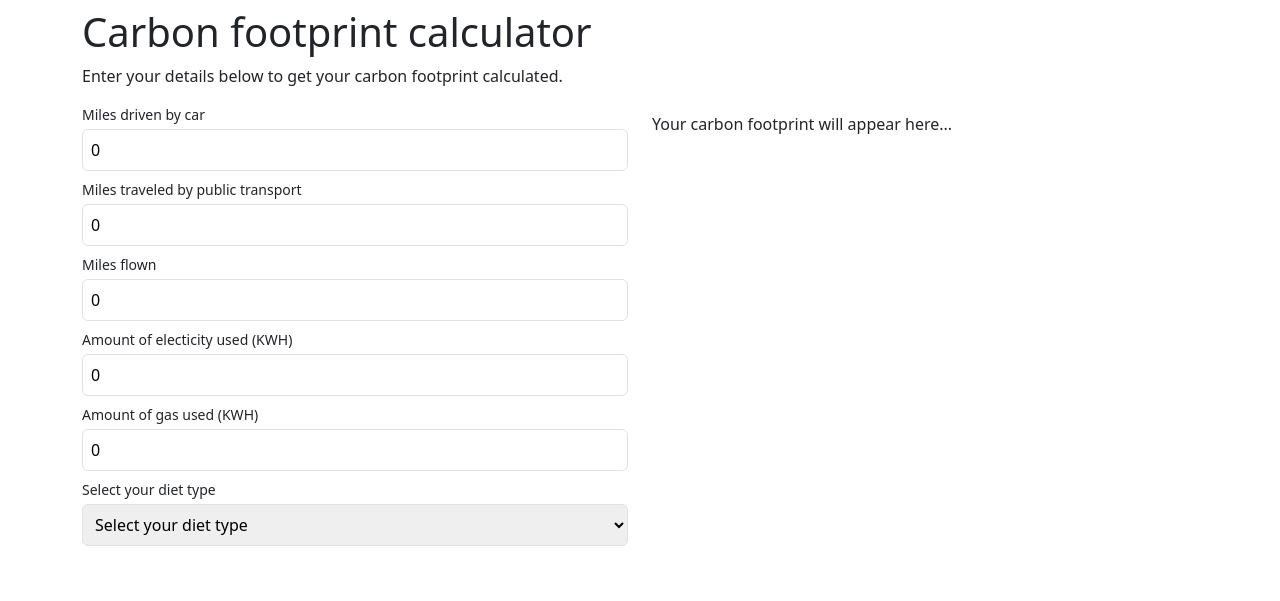
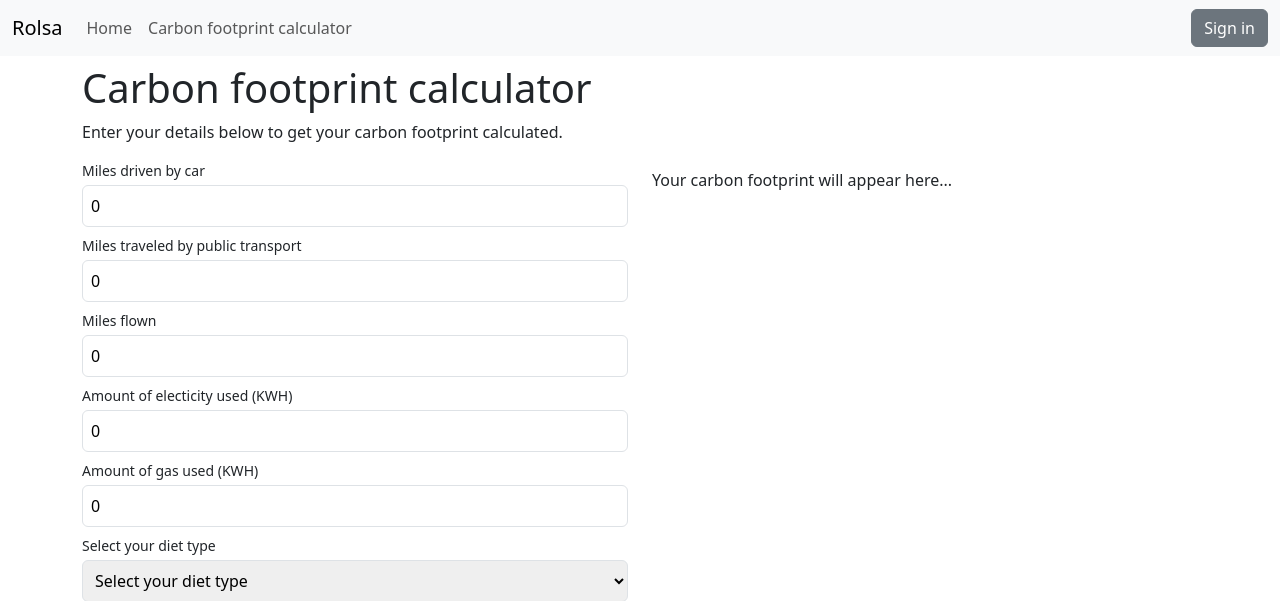
Before and after one commit to PetarPetrushevCollegeWork/DjangoRoslaProject, a Django app: page /carbon-footprint-calculator/ in a window 1280 px wide. Shown: the top 601 px of the page. Run offline with Django 5.2, Linux system fonts and the light colour scheme; some libraries are stand-ins or nearby versions.

Commit message:
Added basic header

```diff
--- a/rolsa/website/templates/components/base.html
+++ b/rolsa/website/templates/components/base.html
@@ -8,6 +8,7 @@
     {% bootstrap_css %}
   </head>
   <body>
+    {% include 'components/header.html' %}
     <div class="container container-fluid my-2">
       {% block content %} {% endblock %}
     </div>
--- /dev/null
+++ b/rolsa/website/templates/components/header.html
@@ -0,0 +1,40 @@
+<nav class="navbar navbar-expand-lg navbar-light bg-light">
+  <div class="container-fluid">
+    <a class="navbar-brand" href="{% url '' %}">Rolsa</a>
+    <button
+      class="navbar-toggler"
+      type="button"
+      data-bs-toggle="collapse"
+      data-bs-target="#navbarSupportedContent"
+      aria-controls="navbarSupportedContent"
+      aria-expanded="false"
+      aria-label="Toggle navigation"
+    >
+      <span class="navbar-toggler-icon"></span>
+    </button>
+    <div class="collapse navbar-collapse" id="navbarSupportedContent">
+      <ul class="navbar-nav me-auto mb-2 mb-lg-0">
+        <li class="nav-item">
+          <a class="nav-link" href="{% url '' %}">Home</a>
+        </li>
+        <li class="nav-item">
+          <a class="nav-link" href="{% url 'carbonFootprintCalculator' %}"
+            >Carbon footprint calculator</a
+          >
+        </li>
+      </ul>
+      <div>
+        {% if user.is_authenticated %}
+        <a class="btn btn-outline-primary" href="{% url 'home' %}">Home</a>
+        <span>Signed in as {{ user.username }}</span>
+        <form method="post" action="{% url 'logout' %}" class="d-inline">
+          {% csrf_token %}
+          <button type="submit" class="btn btn-secondary">Sign out</button>
+        </form>
+        {% else %}
+        <a class="btn btn-secondary" href="{% url 'login' %}">Sign in</a>
+        {% endif %}
+      </div>
+    </div>
+  </div>
+</nav>
```
